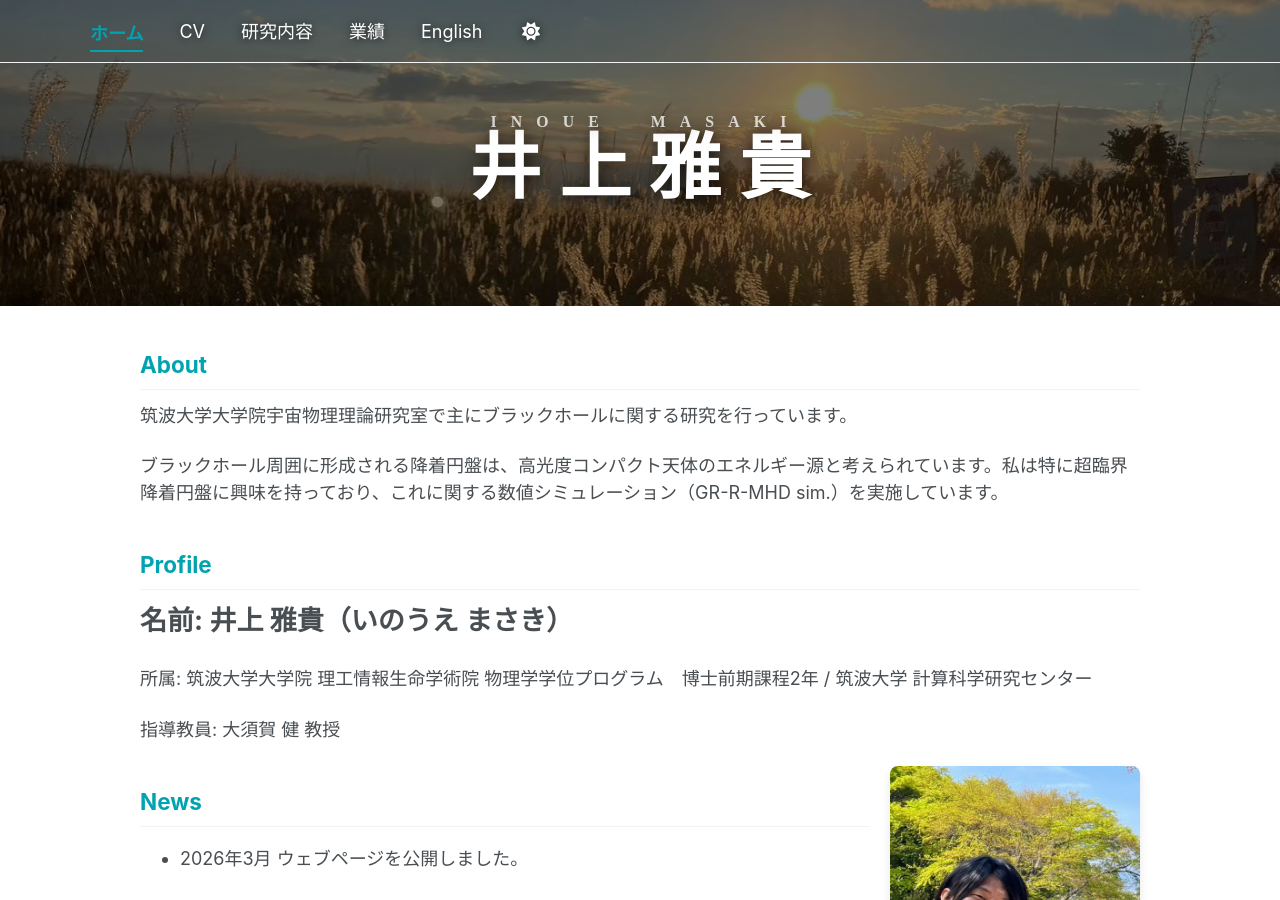
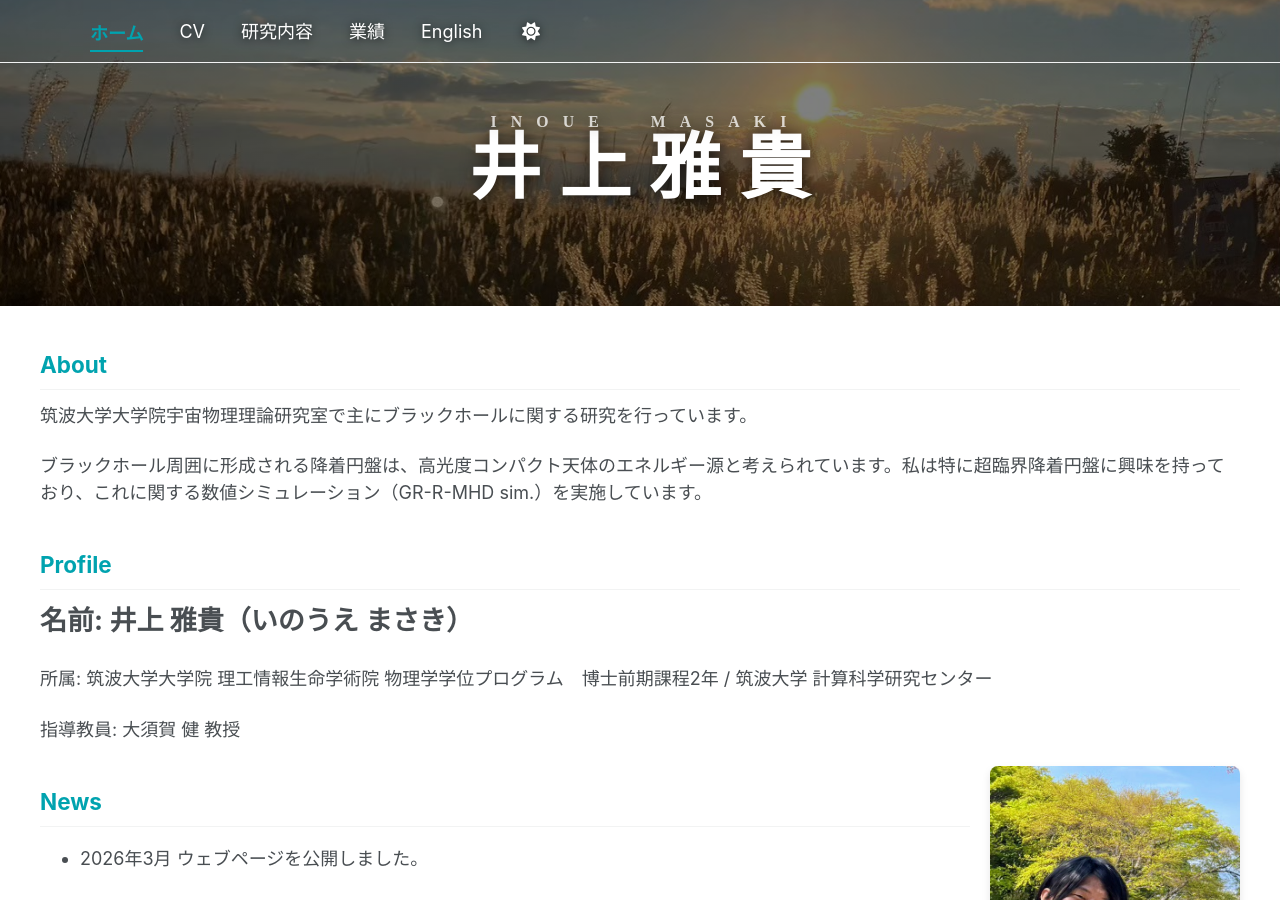
Before and after one commit to Masaki206/Masaki206.github.io, a Jekyll site: the page built from index.md, in a window 1280 px wide and 900 px high. Built offline with Jekyll 4.4.1, drawn with Linux system fonts in a browser that asks for light colours; a script bundle is joined from its source files by our own code; library files that are not in the unit come from our copies.

Commit message:
Update main.scss

```diff
--- a/assets/css/main.scss
+++ b/assets/css/main.scss
@@ -153,7 +153,7 @@ h1, h2, h3 {
 
 /* 2. 本文の横幅を絞って、両端に「読みやすい余白」を作る */
 .archive, .page__content {
-  max-width: 1000px !important; /* 本文の最大幅をXXpxに制限 */
+  max-width: 1200px !important; /* 本文の最大幅をXXpxに制限 */
   margin-left: auto !important;
   margin-right: auto !important;
   // padding: 2em 1em !important; /* 上下に余白を追加 */
```
